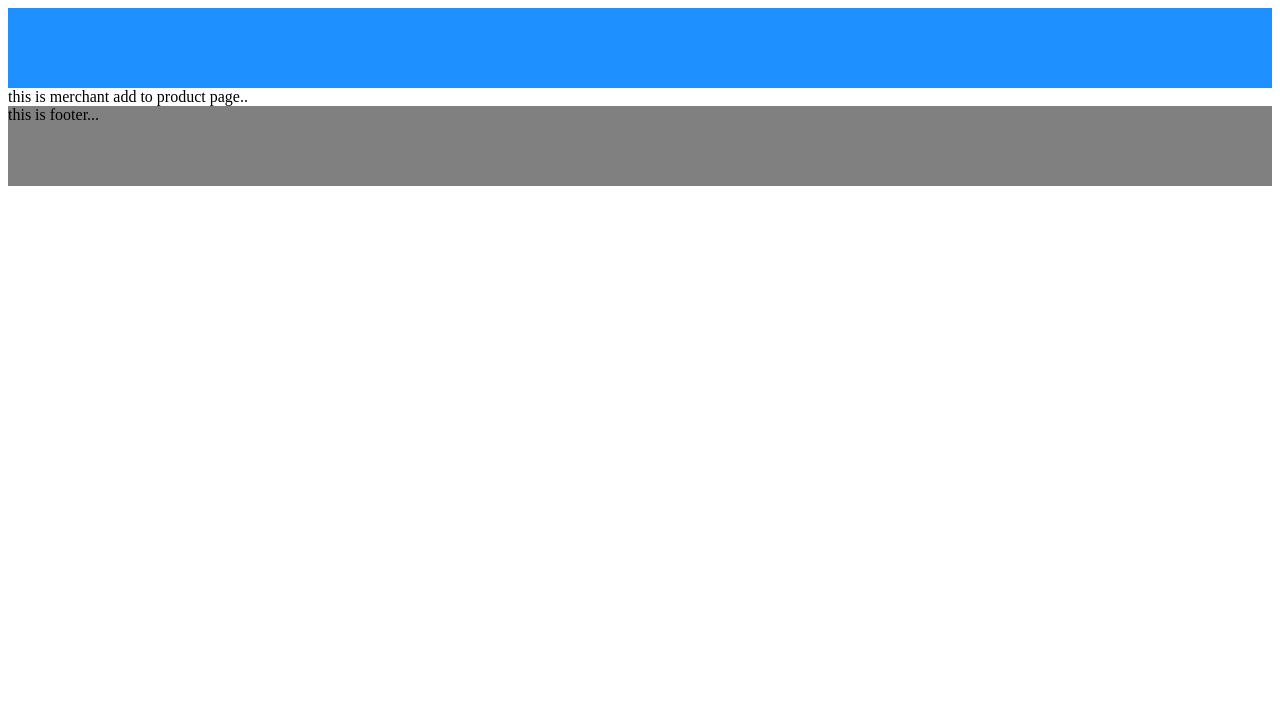
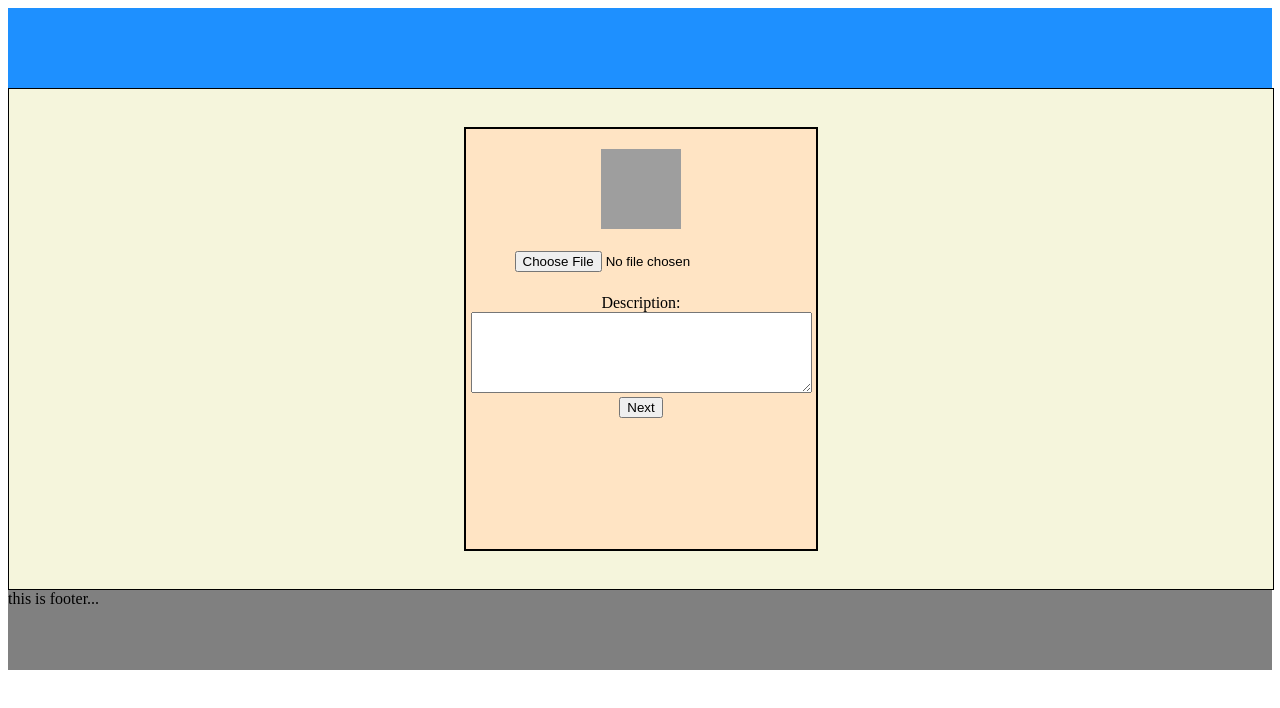
Before and after one commit to Ravi6124/EcommerceUI, a Vue app: page /merchantaddtoproduct in a window 1280 px wide. Shown: the top 708 px of the page. Built offline with nearby package versions, Linux system fonts and the light colour scheme; grey boxes are pictures that could not be loaded.

Commit message:
merchantaddtoproduct

```diff
--- a/src/store/index.js
+++ b/src/store/index.js
@@ -1,15 +1,36 @@
 import Vue from 'vue'
 import Vuex from 'vuex'
-
+import axios from 'axios'
 Vue.use(Vuex)
-
 export default new Vuex.Store({
   state: {
+    addproduct: []
+
   },
   mutations: {
+    posting (state,value){
+      state.addproduct=value
+    },
+
   },
   actions: {
+    PostMerchantAddToProduct: function({commit}) {
+      axios.post('http://localhost:3000/items', {
+      })
+      .then(function (response) {
+        commit('posting',response.data)
+      })
+      .catch(function (error) {
+        window.console.log(error);
+      });
+    }
   },
-  modules: {
+  modules:{
+
+  },
+  getters: {
+    products (state){
+      return state.addproduct
+    }
   }
 })
--- a/src/views/MerchantAddToProduct.vue
+++ b/src/views/MerchantAddToProduct.vue
@@ -1,15 +1,71 @@
 <template>
   <main class="merchantaddtoproduct">
-      this is merchant add to product page..
-  </main>
+    <div class="add">
+    <div class="form">
+      <img src="../assets/mainScreenBackgroundImage.jpg" alt="logo" width="80px" height="80px" ><br><br>
+       <input type="file">
+       <br>
+      <br>
+      Description:<br>
+      <textarea rows="5" cols="40" v-model="description">
+      </textarea>
+      <br>
+      <button @click="MerchantAddToProduct">Next</button>
+    </div>
+    </div>
+ </main>
 </template>
 
 <script>
+import {mapGetters} from "vuex"
+// const axios = require('axios');
 export default {
-    name: 'MerchantAddToProduct'
+    name: 'MerchantAddToProduct',
+    data: function () {
+        return {
+           description:'',
+        }
+},
+computed :{
+  ...mapGetters(['productsending']),
+  productdata (){
+    return this.productsending
+  }
+},
+methods:{
+  MerchantAddToProduct : function(){
+    this.$store.dispatch('PostMerchantAddToProduct')
+  }
+}
 }
 </script>
 
 <style scoped>
+.add{
+  display: flex;
+  justify-content: center;
+  height:500px;
+  width: 100%;
+  border: 1px solid black;
+  background-color: beige
+
+}
+.form{
+  padding-top: 20px;
+  border: 2px solid black;
+  height: 400px;
+  width:350px;
+  text-align: center;
+  margin-top: 3%;
+  background-color: bisque
+}
+input{
+
+  height: 25px;
+  text-size-adjust: 30px
+}
+#myfile{
+  size: 20px;
+}
 
 </style>
--- a/src/views/MerchantHome.vue
+++ b/src/views/MerchantHome.vue
@@ -1,6 +1,18 @@
 <template>
   <main class="merchanthome">
-      this is merchant home..
+    <div class="main">
+    <div class="sidebar">
+<button @click="$router.push('/MerchantProductCheck')">ADD</button>
+<button @click="$router.push('/')">UPDATE</button>
+<button @click="$router.push('/merchanthome')">VIEW</button>
+<button @click="$router.push('/')">ORDER</button>
+    </div>
+    <div class="content">
+
+<h1>product details</h1>
+
+    </div>
+    </div>
   </main>
 </template>
 
@@ -11,5 +23,30 @@ export default {
 </script>
 
 <style scoped>
+.main{
+  display: flex;
+  flex-direction: row;
+  margin-top: 0px;
+  margin-bottom: 200px;
+}
+.sidebar{
+  display: flex;
+  flex-direction: column;
+  background-color:blue;
+  width:10%;
+  height: 100%;
+
+}
+.sidebar button:hover{
+  color: red;
+}
+button{
+  font-size: 20px;
+  padding: 20px;
+  background-color: aliceblue
+}
+.content{
+  padding-left: 20%;
+}
 
 </style>
--- a/src/views/MerchantProductCheck.vue
+++ b/src/views/MerchantProductCheck.vue
@@ -1,7 +1,23 @@
 <template>
-  <main class="merchantproductcheck">
-      this is merchant product check page..
-  </main>
+      <div class="category">
+
+<span>CATEGEORY:<br><select>
+               <option >mugs</option>
+               <option>keychains</option>
+               <option>category-3</option>
+               <option>four</option>
+               <option>five</option>
+               <option>six</option>
+             </select>
+</span><br><br>
+Product Name:<input type="text">
+<br><br>
+<button @click="$router.push('/MerchantAddToProduct')">Next</button>
+
+
+
+
+      </div>
 </template>
 
 <script>
@@ -11,5 +27,27 @@ export default {
 </script>
 
 <style scoped>
+.category{
+  border: 2px solid black;
+  width: 200px;
+  height: 200px;
+  text-align: center;
+  margin-top: 3%;
+  padding: 20px;
+  margin-left: 40%;
+  background-color: antiquewhite
+}
+select{
+  width: 200px;
+  height: 40px
+}
+input{
+  font-size: 20px
+}
+button:hover{
+  width:100px;
+  text-align: center;
+  background-color:cornsilk
+}
 
 </style>
```
